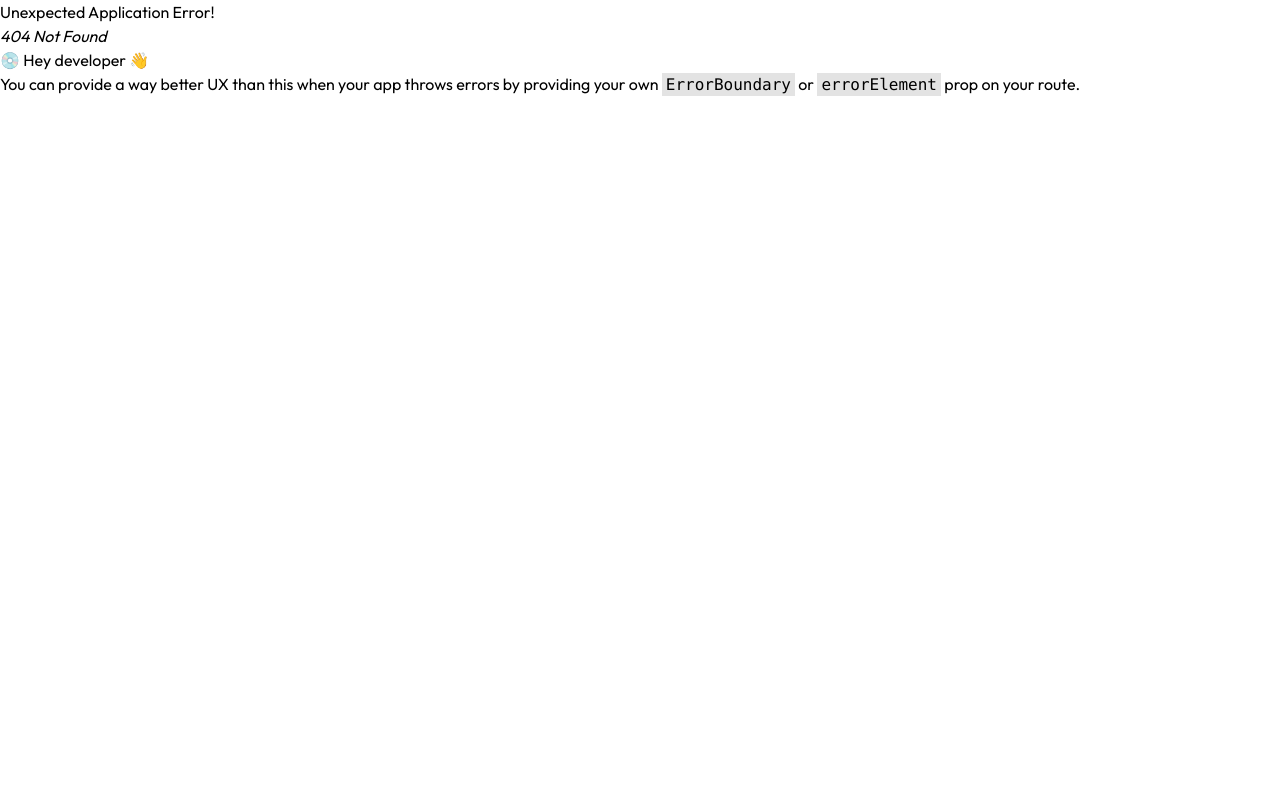
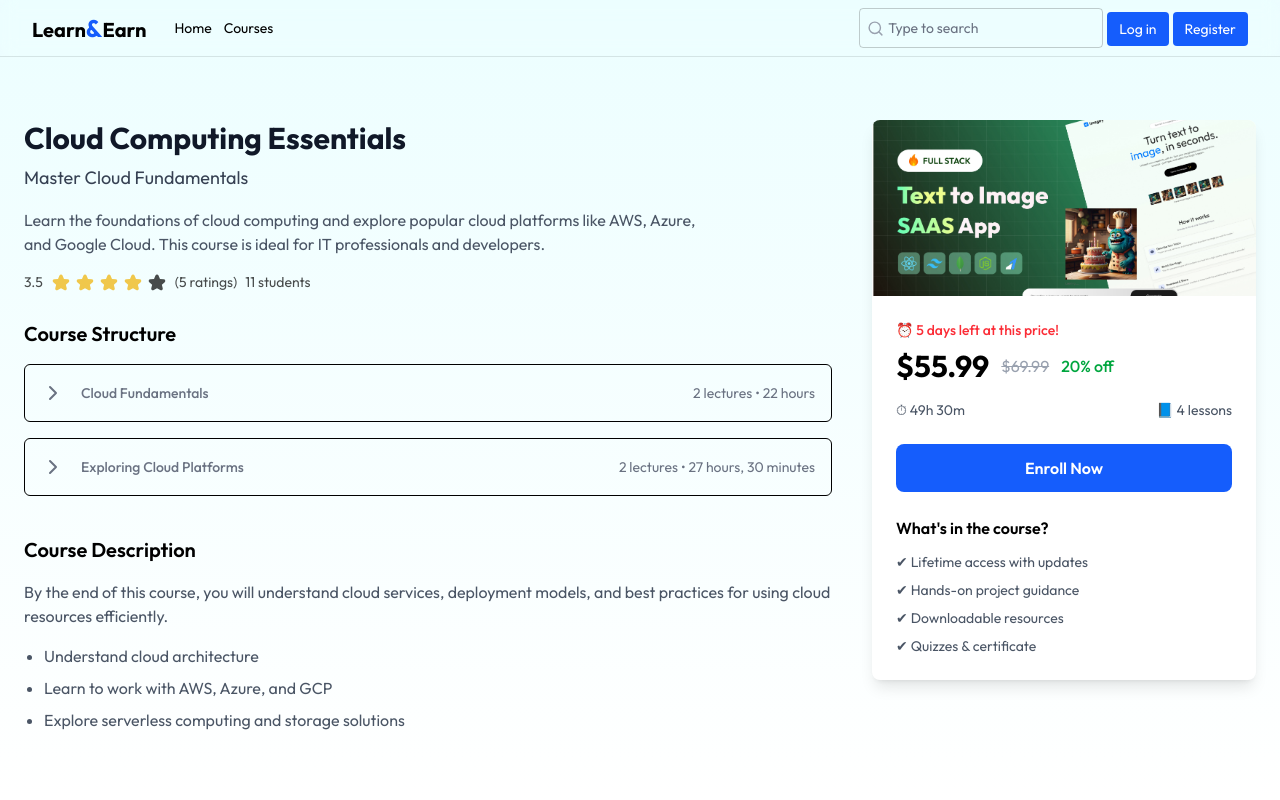
Before and after one commit to ysdhuri312/lms-client, a React (Vite) app: page /course in a window 1280 px wide. Before the commit this address had no page. Shown: the top 800 px of the page. Built offline with nearby package versions, Linux system fonts and the light colour scheme.

Commit message:
Create course page and router setup done

```diff
--- a/src/app/router.jsx
+++ b/src/app/router.jsx
@@ -7,6 +7,7 @@
 import LoginForm from '../features/auth/components/LoginForm';
 import RegisterForm from '../features/auth/components/RegisterForm';
 import CourseList from '../features/course_list/page/CourseList';
+import Course from '../features/course/pages/Course';
 
 const router = createBrowserRouter([
   {
@@ -14,6 +15,7 @@
     children: [
       { element: <Home />, index: true },
       { path: '/courses', element: <CourseList /> },
+      { path: '/course', element: <Course /> },
       {
         element: <Auth />,
         children: [
--- /dev/null
+++ b/src/features/course/components/CourseContent.jsx
@@ -0,0 +1,107 @@
+/** @format */
+
+import { Play } from 'lucide-react';
+import Accordion from '../../../shared/components/Accordion';
+import Stars from '../../../shared/components/Stars';
+
+const CourseContent = () => {
+  return (
+    <>
+      <h1 className='text-3xl font-bold text-gray-900 mb-2'>
+        Cloud Computing Essentials
+      </h1>
+
+      <p className='text-lg text-gray-700 mb-4'>Master Cloud Fundamentals</p>
+
+      <p className='text-gray-600 max-w-2xl mb-4'>
+        Learn the foundations of cloud computing and explore popular cloud
+        platforms like AWS, Azure, and Google Cloud. This course is ideal for IT
+        professionals and developers.
+      </p>
+
+      <div className='flex items-center gap-2 text-sm mb-5 opacity-70'>
+        <div className='flex gap-2'>
+          <span>3.5</span>
+          <div>
+            <Stars />
+          </div>
+          <p>
+            (<span>5</span> ratings)
+          </p>
+          <p>
+            <span>11</span> students
+          </p>
+        </div>
+      </div>
+
+      <h2 className='text-xl font-semibold mb-4'>Course Structure</h2>
+
+      <div className='space-y-4 mb-10'>
+        <Accordion title='Cloud Fundamentals' value='2 lectures • 22 hours'>
+          <div className='w-full flex justify-between items-center px-5 py-1 text-left hover:bg-gray-50'>
+            <p className='flex items-center gap-4 text-sm'>
+              <span>
+                <Play size={15} />
+              </span>
+              Introduction to Cloud Computing
+            </p>
+            <div className='flex items-center gap-4 text-sm text-gray-500'>
+              <span>11 minutes</span>
+            </div>
+          </div>
+          <div className='w-full flex justify-between items-center px-5 py-1 text-left hover:bg-gray-50'>
+            <p className='flex items-center gap-4 text-sm'>
+              <span>
+                <Play size={15} />
+              </span>
+              Cloud Service Models (IaaS, PaaS, SaaS)
+            </p>
+            <div className='text-sm text-gray-500'>11 minutes</div>
+          </div>
+        </Accordion>
+
+        <Accordion
+          title='Exploring Cloud Platforms'
+          value='2 lectures • 27 hours, 30 minutes'
+        >
+          <div className='w-full flex justify-between items-center px-5 py-1 text-left hover:bg-gray-50'>
+            <p className='flex items-center gap-4 text-sm'>
+              <span>
+                <Play size={15} />
+              </span>
+              Introduction to Cloud Computing
+            </p>
+            <div className='flex items-center gap-4 text-sm text-gray-500'>
+              <span>11 minutes</span>
+            </div>
+          </div>
+          <div className='w-full flex justify-between items-center px-5 py-1 text-left hover:bg-gray-50'>
+            <p className='flex items-center gap-4 text-sm'>
+              <span>
+                <Play size={15} />
+              </span>
+              Cloud Service Models (IaaS, PaaS, SaaS)
+            </p>
+            <div className='text-sm text-gray-500'>11 minutes</div>
+          </div>
+        </Accordion>
+      </div>
+
+      <h2 className='text-xl font-semibold mb-4'>Course Description</h2>
+
+      <p className='text-gray-600 mb-4'>
+        By the end of this course, you will understand cloud services,
+        deployment models, and best practices for using cloud resources
+        efficiently.
+      </p>
+
+      <ul className='list-disc pl-5 text-gray-600 space-y-2'>
+        <li>Understand cloud architecture</li>
+        <li>Learn to work with AWS, Azure, and GCP</li>
+        <li>Explore serverless computing and storage solutions</li>
+      </ul>
+    </>
+  );
+};
+
+export default CourseContent;
--- /dev/null
+++ b/src/features/course/components/CourseSidebar.jsx
@@ -0,0 +1,44 @@
+/** @format */
+
+import { course_1 } from '../../../assets';
+
+const CourseSidebar = () => {
+  return (
+    <div className='sticky top-6'>
+      <div className='bg-white rounded-lg shadow-lg overflow-hidden'>
+        <img src={course_1} alt='Course' className='w-full h-44 object-cover' />
+
+        <div className='p-6'>
+          <p className='text-red-500 text-sm font-medium mb-2'>
+            ⏰ 5 days left at this price!
+          </p>
+
+          <div className='flex items-center gap-3 mb-4'>
+            <span className='text-3xl font-bold'>$55.99</span>
+            <span className='line-through text-gray-400'>$69.99</span>
+            <span className='text-green-600 font-medium'>20% off</span>
+          </div>
+
+          <div className='flex justify-between text-sm text-gray-600 mb-6'>
+            <span>⏱ 49h 30m</span>
+            <span>📘 4 lessons</span>
+          </div>
+
+          <button className='w-full bg-blue-600 hover:bg-blue-700 text-white py-3 rounded-lg font-semibold mb-6'>
+            Enroll Now
+          </button>
+
+          <h3 className='font-semibold mb-3'>What&apos;s in the course?</h3>
+          <ul className='text-sm text-gray-600 space-y-2'>
+            <li>✔ Lifetime access with updates</li>
+            <li>✔ Hands-on project guidance</li>
+            <li>✔ Downloadable resources</li>
+            <li>✔ Quizzes & certificate</li>
+          </ul>
+        </div>
+      </div>
+    </div>
+  );
+};
+
+export default CourseSidebar;
--- /dev/null
+++ b/src/features/course/pages/Course.jsx
@@ -0,0 +1,21 @@
+/** @format */
+
+import CourseContent from '../components/CourseContent';
+import CourseSidebar from '../components/CourseSidebar';
+
+const Course = () => {
+  return (
+    <div className='bg-linear-to-b from-cyan-50 to-white min-h-screen pt-20'>
+      <div className='max-w-7xl mx-auto px-6 py-10 grid grid-cols-1 lg:grid-cols-3 gap-10'>
+        <div className='lg:col-span-2'>
+          <CourseContent />
+        </div>
+
+        <div className='lg:col-span-1'>
+          <CourseSidebar />
+        </div>
+      </div>
+    </div>
+  );
+};
+export default Course;
--- /dev/null
+++ b/src/shared/components/Accordion.jsx
@@ -0,0 +1,35 @@
+/** @format */
+
+import { ChevronRight } from 'lucide-react';
+import { useState } from 'react';
+
+const Accordion = ({ title, value, children }) => {
+  const [open, setOpen] = useState(false);
+
+  return (
+    <div className='border rounded-md overflow-hidden'>
+      <button
+        onClick={() => setOpen(!open)}
+        className='w-full flex justify-between items-center px-4 py-4 text-left hover:bg-gray-50'
+      >
+        <div className='flex items-center gap-4 text-sm text-gray-500'>
+          <span className={`transition-transform ${open ? 'rotate-90' : ''}`}>
+            <ChevronRight />
+          </span>
+          <span className='font-medium'>{title}</span>
+        </div>
+        <div className='flex items-center gap-4 text-sm text-gray-500'>
+          <span>{value}</span>
+        </div>
+      </button>
+
+      {open && (
+        <div className='px-5 pb-4 text-sm text-gray-600 space-y-2'>
+          {children}
+        </div>
+      )}
+    </div>
+  );
+};
+
+export default Accordion;
```
